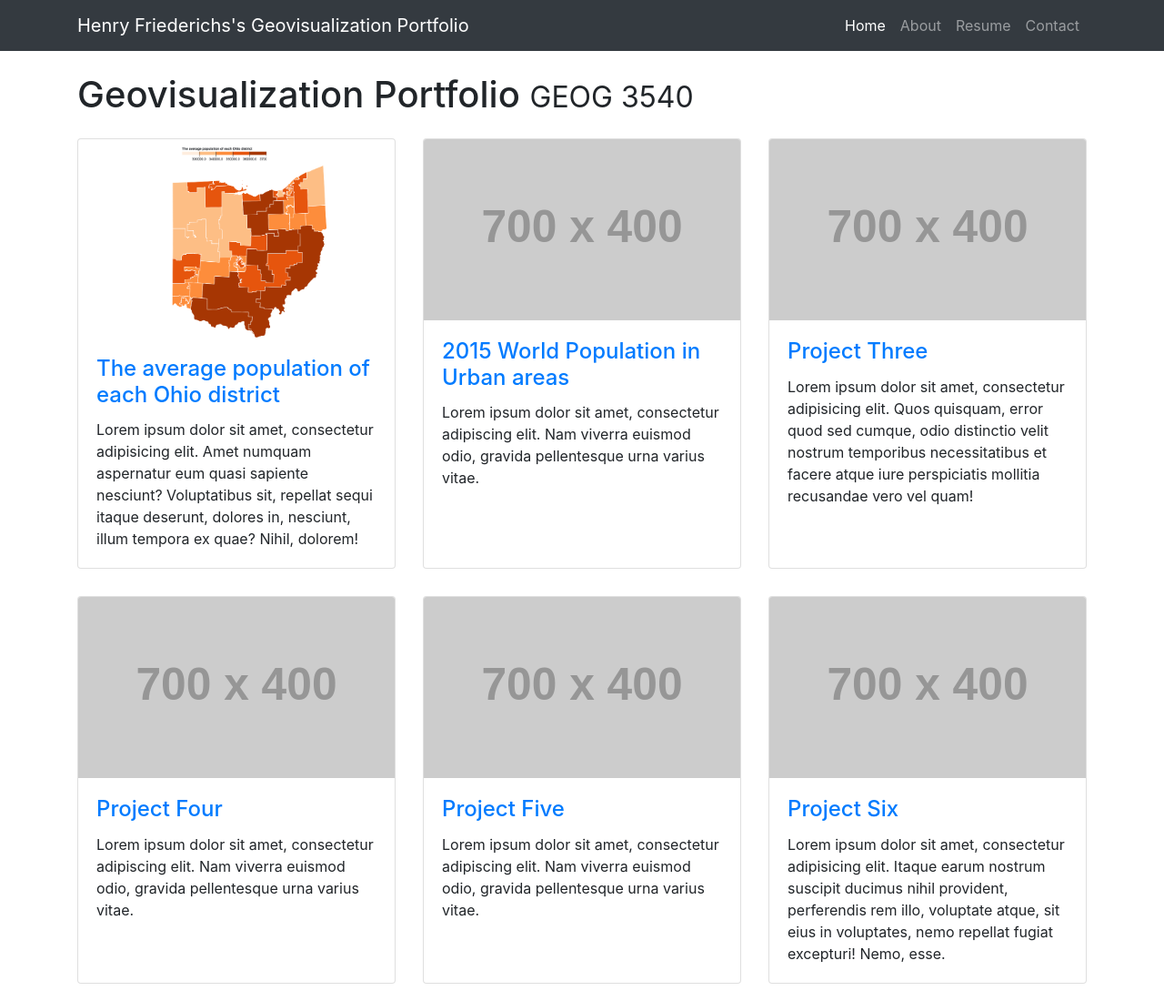
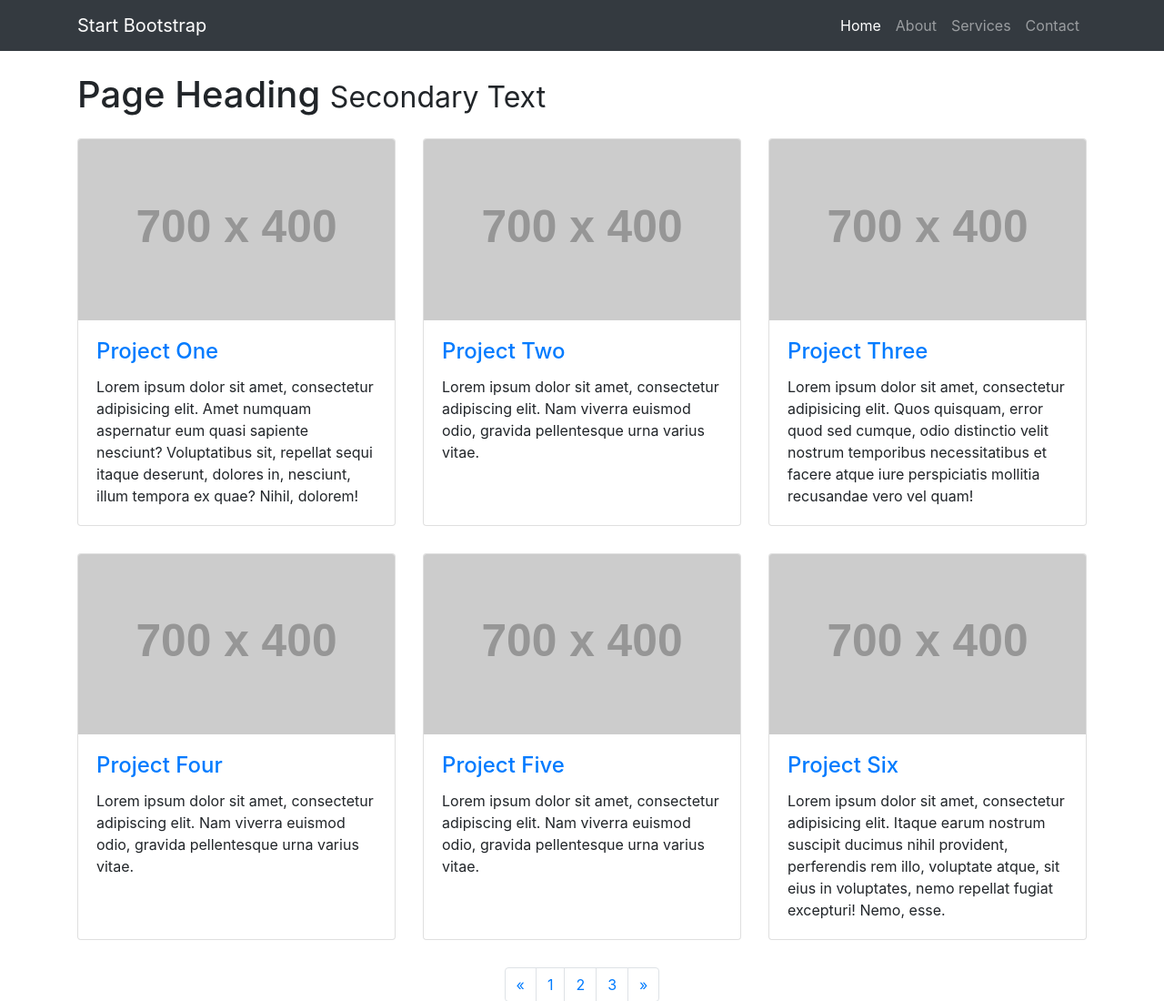
Before and after one commit to hfriederichs22/geog3540.github.io, a website: page index.html in a window 1280 px wide. Shown: the top 1100 px of the page at 91% size. Drawn offline with nearby package versions, Linux system fonts and the light colour scheme; placeholder pictures from the web are drawn by us.

Commit message:
Update index.html

```diff
--- a/index.html
+++ b/index.html
@@ -8,7 +8,7 @@
     <meta name="description" content="">
     <meta name="author" content="">
 
-    <title>Henry's Portfolio</title>
+    <title>3 Col Portfolio - Start Bootstrap Template</title>
 
     <!-- Bootstrap core CSS -->
     <link href="vendor/bootstrap/css/bootstrap.min.css" rel="stylesheet">
@@ -23,7 +23,7 @@
     <!-- Navigation -->
     <nav class="navbar navbar-expand-lg navbar-dark bg-dark fixed-top">
       <div class="container">
-        <a class="navbar-brand" href="#">Henry Friederichs's Geovisualization Portfolio</a>
+        <a class="navbar-brand" href="#">Start Bootstrap</a>
         <button class="navbar-toggler" type="button" data-toggle="collapse" data-target="#navbarResponsive" aria-controls="navbarResponsive" aria-expanded="false" aria-label="Toggle navigation">
           <span class="navbar-toggler-icon"></span>
         </button>
@@ -38,10 +38,10 @@
               <a class="nav-link" href="#">About</a>
             </li>
             <li class="nav-item">
-              <a class="nav-link" href="Files/HenryFriederichs1.pdf">Resume</a>
+              <a class="nav-link" href="#">Services</a>
             </li>
             <li class="nav-item">
-              <a class="nav-link" href="mailto:Henry-Friederichs@uiowa.edu">Contact</a>
+              <a class="nav-link" href="#">Contact</a>
             </li>
           </ul>
         </div>
@@ -52,17 +52,17 @@
     <div class="container">
 
       <!-- Page Heading -->
-      <h1 class="my-4">Geovisualization Portfolio
-        <small>GEOG 3540</small>
+      <h1 class="my-4">Page Heading
+        <small>Secondary Text</small>
       </h1>
 
       <div class="row">
         <div class="col-lg-4 col-sm-6 portfolio-item">
           <div class="card h-100">
-            <a href="#"><img class="card-img-top" src="Images/choropleth.png" alt=""></a>
+            <a href="#"><img class="card-img-top" src="http://placehold.it/700x400" alt=""></a>
             <div class="card-body">
               <h4 class="card-title">
-                <a href="https://observablehq.com/@hfriederichs22/assignment-3-henry-friederichs">The average population of each Ohio district</a>
+                <a href="#">Project One</a>
               </h4>
               <p class="card-text">Lorem ipsum dolor sit amet, consectetur adipisicing elit. Amet numquam aspernatur eum quasi sapiente nesciunt? Voluptatibus sit, repellat sequi itaque deserunt, dolores in, nesciunt, illum tempora ex quae? Nihil, dolorem!</p>
             </div>
@@ -73,7 +73,7 @@
             <a href="#"><img class="card-img-top" src="http://placehold.it/700x400" alt=""></a>
             <div class="card-body">
               <h4 class="card-title">
-                <a href="https://observablehq.com/@hfriederichs22/assignment-4">2015 World Population in Urban areas</a>
+                <a href="#">Project Two</a>
               </h4>
               <p class="card-text">Lorem ipsum dolor sit amet, consectetur adipiscing elit. Nam viverra euismod odio, gravida pellentesque urna varius vitae.</p>
             </div>
```
